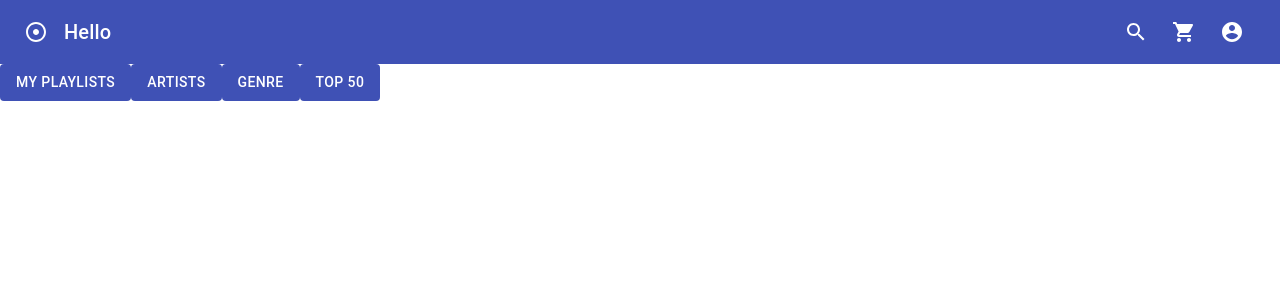
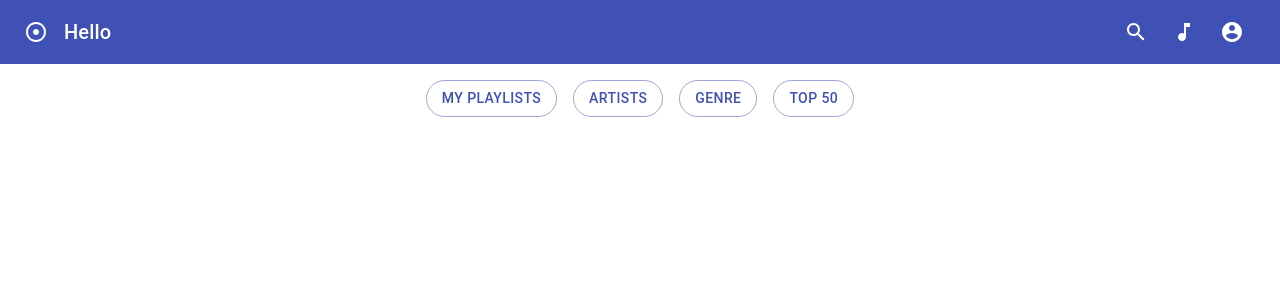
Before and after one commit to lyds214/Quickify, a React (Create React App) app: page / in a window 1280 px wide. Shown: the top 300 px of the page. Built offline with nearby package versions, Linux system fonts and the light colour scheme.

Commit message:
Buttons
Aligned the buttons and made them rounded.

```diff
--- a/src/components/GroupButton.js
+++ b/src/components/GroupButton.js
@@ -1,16 +1,70 @@
 import React from 'react'
-import { Button } from '@material-ui/core'
+import { Button, Grid, makeStyles } from '@material-ui/core'
+
+const useStyles = makeStyles((theme) => ({
+    button: {
+        marginTop: theme.spacing(1),
+        borderRadius: "5em",
+    },
+
+}))
 
 const GroupButton = () => {
+    const classes = useStyles()
+
     return (
-        <div>
-            <Button variant = "contained" color = "primary" disableElevation>My Playlists</Button>
-            <Button variant = "contained" color = "primary" disableElevation>Artists</Button>
-            <Button variant = "contained" color = "primary" disableElevation>Genre</Button>
-            <Button variant = "contained" color = "primary" disableElevation>Top 50</Button>
+        <div className = {classes.button}>
+            <Grid
+                container
+                direction = "row"
+                justify = "center"
+                alignItems = "center"
+                spacing = {2}
+            >
+                <Grid item>
+                    <Button
+                        variant = "outlined"
+                        color = "primary"
+                        disableElevation
+                        className = {classes.button}
+                    >
+                        My Playlists
+                    </Button>
+                </Grid>
 
+                <Grid item>
+                    <Button
+                        variant = "outlined"
+                        color = "primary"
+                        disableElevation
+                        className = {classes.button}
+                    >
+                        Artists
+                    </Button>
+                </Grid>
 
+                <Grid item>
+                    <Button
+                        variant = "outlined"
+                        color = "primary"
+                        disableElevation
+                        className = {classes.button}
+                    >
+                        Genre
+                    </Button>
+                </Grid>
 
+                <Grid item>
+                    <Button
+                        variant = "outlined"
+                        color = "primary"
+                        disableElevation
+                        className = {classes.button}
+                    >
+                        Top 50
+                    </Button>
+                </Grid>
+            </Grid>
         </div>
     )
 }
--- a/src/components/Header.js
+++ b/src/components/Header.js
@@ -3,7 +3,7 @@ import { AppBar, IconButton, Toolbar, Typography, makeStyles } from '@material-u
 
 //Icons
 import AdjustIcon from '@material-ui/icons/Adjust';
-import ShoppingCartIcon from '@material-ui/icons/ShoppingCart';
+import MusicNoteIcon from '@material-ui/icons/MusicNote';
 import SearchIcon from '@material-ui/icons/Search';
 import AccountCircle from '@material-ui/icons/AccountCircle';
 
@@ -32,7 +32,7 @@ const Header = () => {
                             <SearchIcon/>
                         </IconButton>
                         <IconButton color = "inherit">
-                            <ShoppingCartIcon/>
+                            <MusicNoteIcon/>
                         </IconButton>
                         <IconButton color = "inherit">
                             <AccountCircle/>
```
